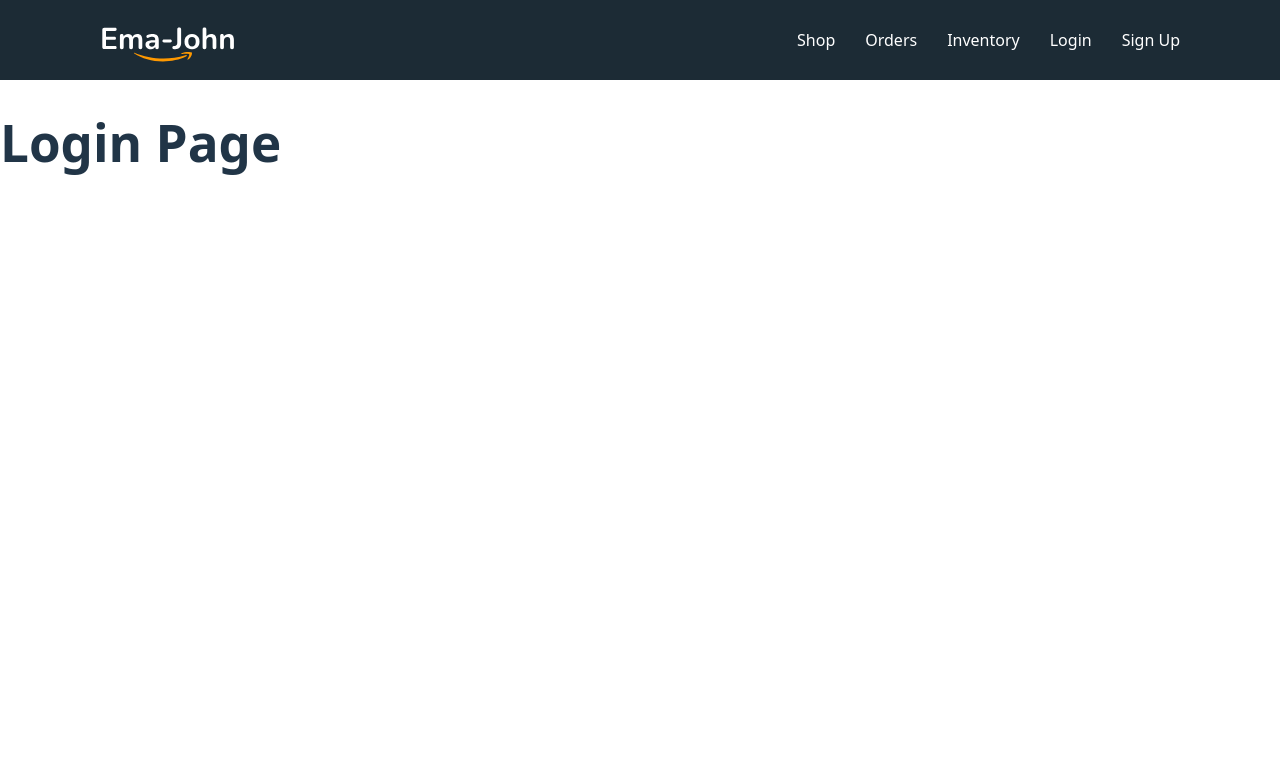
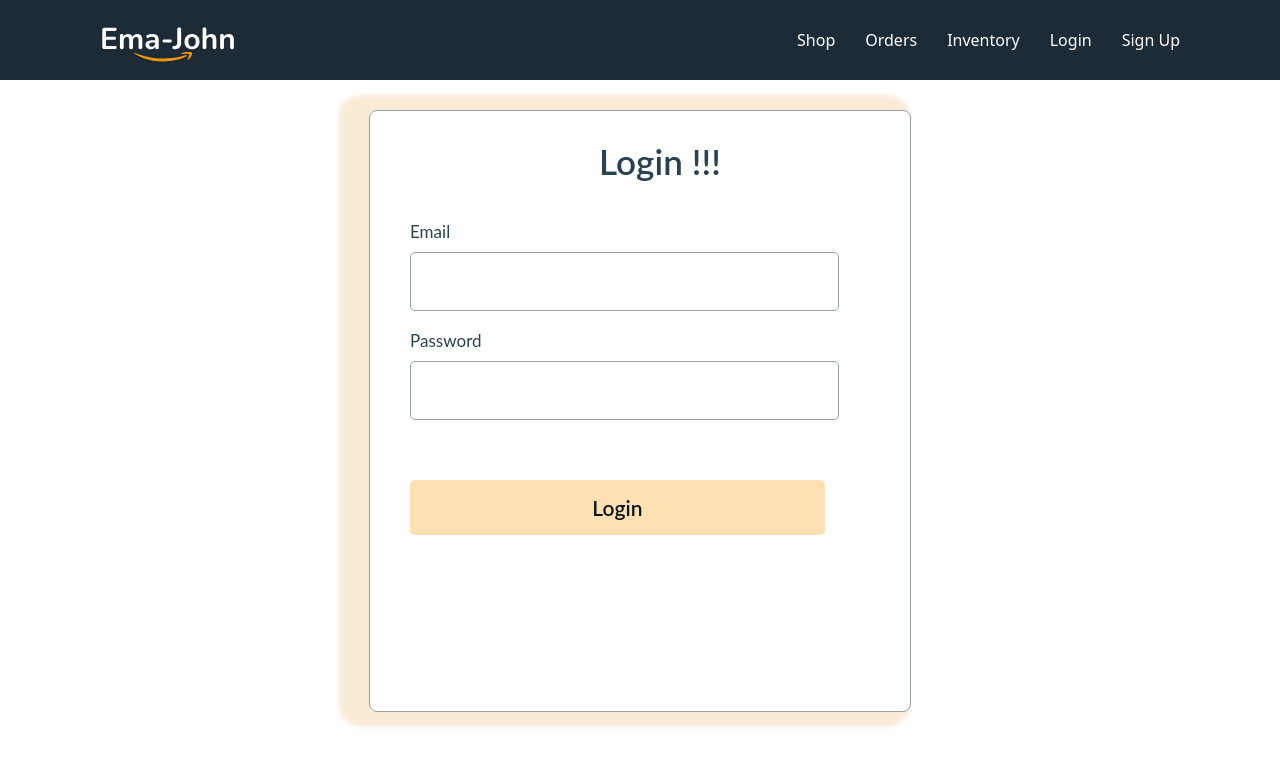
Before and after one commit to SwapnilRoyweb/ema-jhon-react-project, a React (Vite) app: page /login in a window 1280 px wide. Shown: the top 766 px of the page. Built offline with nearby package versions, Linux system fonts and the light colour scheme.

Commit message:
login and sign up page design ready

```diff
--- a/src/components/Login/Login.css
+++ b/src/components/Login/Login.css
@@ -0,0 +1,63 @@
+.form-container{
+    width: 500px;
+    height: 600px;
+    margin: 30px auto;
+    border: 1px solid #95A0A7;
+    border-radius: 8px;
+    padding-left: 40px;
+    box-shadow: -1em 0 .3rem .9rem antiquewhite;
+}
+.form-title{
+    font-family: 'Lato';
+    font-style: normal;
+    font-weight: 600;
+    font-size: 35px;
+    line-height: 42px;
+    letter-spacing: 0.0025em;
+    color: #2A414F;
+    text-align: center;
+    margin-bottom: 40px;
+}
+.form-control{
+    margin-bottom: 20px;
+}
+.form-control label{
+    display: block;
+    font-family: 'Lato';
+    font-style: normal;
+    font-weight: 400;
+    font-size: 17px;
+    line-height: 20px;
+    letter-spacing: 0.0015em;
+    color: #2A414F;
+    margin-bottom: 10px;
+}
+.form-control input{
+    width: 415px;
+    height: 55px;
+    border: 1px solid #95A0A7;
+    border-radius: 5px;
+    background-color: white;
+    font-size: 1.5em;
+    padding-left: 10px;
+    color: black;
+}
+.btn-submit{
+    width: 415px;
+    height: 55px;
+    background: rgba(255, 153, 0, 0.3);
+    border-radius: 5px;
+    color: black;
+    border: none;
+    margin-top: 40px;
+    font-family: 'Lato';
+    font-style: normal;
+    font-weight: 600;
+    font-size: 21px;
+    line-height: 25px;
+    letter-spacing: 0.0015em;
+    color: #0E161A;
+}
+.btn-submit:hover{
+    background: rgba(255, 153, 0, 0.5);
+}
--- a/src/components/Login/Login.jsx
+++ b/src/components/Login/Login.jsx
@@ -3,8 +3,19 @@
 
 const Login = () => {
     return (
-        <div>
-            <h1>Login Page</h1>
+        <div className='form-container'>
+            <h2 className='form-title'>Login !!!</h2>
+            <form>
+                <div className='form-control'>
+                    <label htmlFor="">Email</label>
+                    <input type="email" name='email' id='' required />
+                </div>
+                <div className='form-control'>
+                    <label htmlFor="">Password</label>
+                    <input type="password" name='password' id='' required />
+                </div>
+                <input className='btn-submit' type="submit" value="Login" />
+            </form>
         </div>
     );
 };
--- a/src/components/Register/Register.jsx
+++ b/src/components/Register/Register.jsx
@@ -3,8 +3,23 @@
 
 const Register = () => {
     return (
-        <div>
-            <h2>Register</h2>
+        <div className='form-container'>
+            <h2 className='form-title'>Sign Up !!!</h2>
+            <form>
+                <div className='form-control'>
+                    <label htmlFor="">Email</label>
+                    <input type="email" name='email' id='' required />
+                </div>
+                <div className='form-control'>
+                    <label htmlFor="">Password</label>
+                    <input type="password" name='password' id='' required />
+                </div>
+                <div className='form-control'>
+                    <label htmlFor="">Confirm Password</label>
+                    <input type="password" name='confirm' id='' required />
+                </div>
+                <input className='btn-submit' type="submit" value="Sign Up" />
+            </form>
         </div>
     );
 };
```
Also changed, not shown: src/index.css (line endings or trailing spaces).
